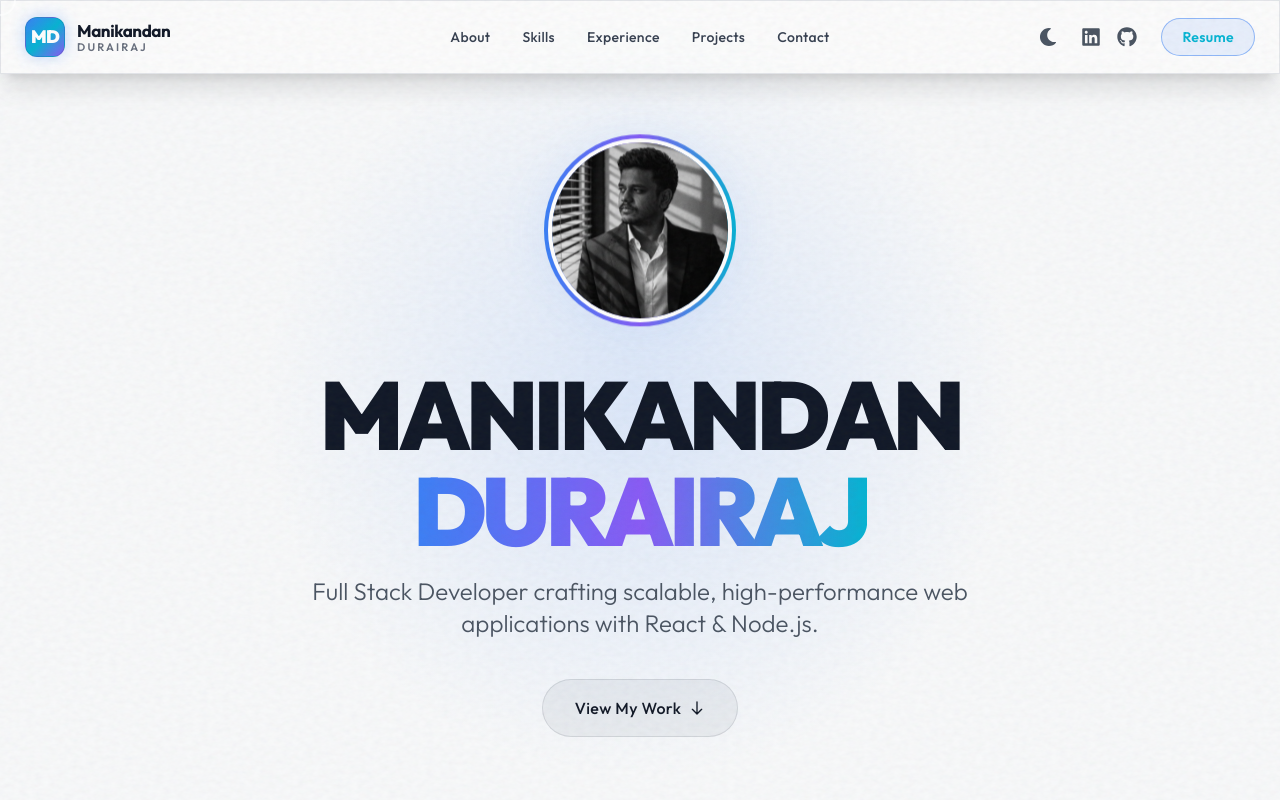
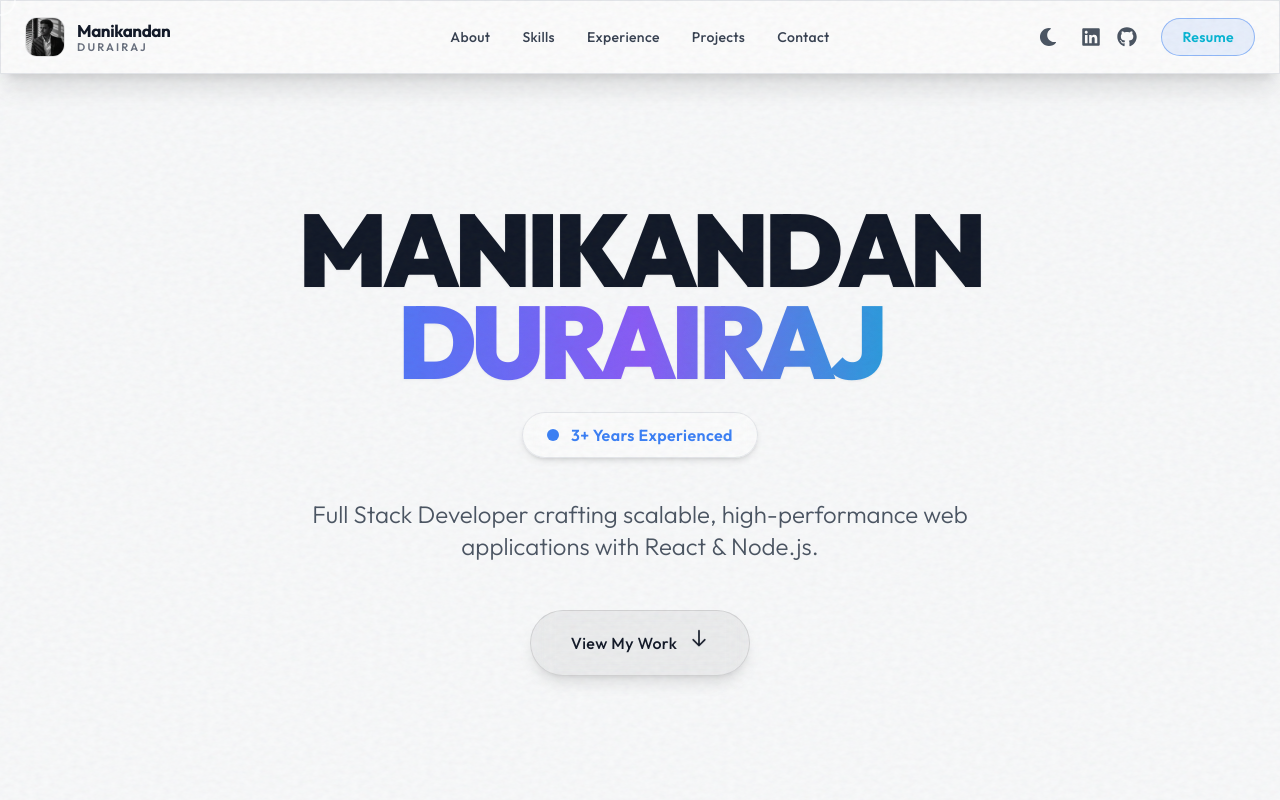
Before and after one commit to Manikandan-code-source/My-Website, a Next.js app: page / in a window 1280 px wide. Shown: the top 800 px of the page. Built offline with nearby package versions, Linux system fonts and the light colour scheme.

Commit message:
UI changes

```diff
--- a/src/components/Hero.jsx
+++ b/src/components/Hero.jsx
@@ -1,5 +1,4 @@
 import React, { useRef } from 'react';
-import Image from 'next/image';
 import { useGSAP } from '@gsap/react';
 import { gsap as gs } from 'gsap';
 
@@ -8,71 +7,77 @@ const Hero = () => {
 
   useGSAP(() => {
     const tl = gs.timeline();
-    tl.from('.hero-avatar', {
-      scale: 0,
+
+    // Animate the main dramatic text
+    tl.from('.cinematic-text span', {
+      y: 120,
+      opacity: 0,
+      duration: 1.5,
+      stagger: 0.15,
+      ease: 'power4.out',
+      clipPath: 'inset(100% 0% 0% 0%)'
+    })
+    .from('.cinematic-badge', {
+      y: 20,
+      scale: 0.9,
+      opacity: 0,
+      duration: 0.8,
+      ease: 'back.out(1.5)'
+    }, "-=1")
+    .from('.hero-subtitle', {
+      y: 30,
       opacity: 0,
       duration: 1,
-      ease: 'back.out(1.5)',
-    })
-    .from('.hero-text', {
-      y: 100,
-      opacity: 0,
-      duration: 1,
-      stagger: 0.2,
-      ease: 'power4.out',
-    }, "-=0.5")
-    .from('.hero-subtitle', {
+      ease: 'power3.out'
+    }, "-=0.6")
+    .from('.hero-btn', {
+      scale: 0.9,
       y: 20,
       opacity: 0,
       duration: 0.8,
       ease: 'power3.out'
-    }, "-=0.5")
-    .from('.hero-btn', {
-      scale: 0.8,
-      opacity: 0,
-      duration: 0.5,
-      ease: 'back.out(1.7)'
-    }, "-=0.3");
+    }, "-=0.8");
 
-    // Add subtle floating animation to the avatar
-    gs.to('.hero-avatar-img', {
-      y: -15,
-      duration: 2,
-      repeat: -1,
-      yoyo: true,
-      ease: 'power1.inOut'
-    });
   }, { scope: container });
 
   return (
-    <section id="hero" className="min-h-screen flex items-center justify-center pt-32 md:pt-20 relative" ref={container}>
-      <div className="absolute inset-0 z-0 bg-[radial-gradient(circle_at_center,rgba(59,130,246,0.15),transparent_50%)]"></div>
-      <div className="container mx-auto px-6 relative z-10 text-center">
-        <div className="hero-avatar mb-8 flex justify-center">
-          <div className="relative w-40 h-40 md:w-48 md:h-48 rounded-full p-1 bg-gradient-to-r from-accent-blue via-accent-purple to-accent-cyan hero-avatar-img">
-            <Image
-              src="/my pic.jpg"
-              alt="Manikandan Durairaj"
-              width={192}
-              height={192}
-              className="w-full h-full object-cover rounded-full border-4 border-white dark:border-dark-900"
-            />
-            <div className="absolute inset-0 rounded-full bg-accent-blue/20 blur-xl -z-10 animate-pulse"></div>
-          </div>
+    <section id="hero" className="min-h-screen flex items-center justify-center pt-32 md:pt-20 relative overflow-x-clip bg-gray-50 dark:bg-dark-900 transition-colors duration-300" ref={container}>
+
+      {/* Aurora Ambient Background (Dark Mode Only) */}
+      <div className="absolute inset-0 z-0 hidden dark:flex items-center justify-center pointer-events-none opacity-70">
+        <div className="absolute w-[80vw] h-[80vw] md:w-[40vw] md:h-[40vw] rounded-full bg-accent-blue/40 mix-blend-screen blur-[80px] md:blur-[120px] animate-aurora-1"></div>
+        <div className="absolute w-[70vw] h-[70vw] md:w-[35vw] md:h-[35vw] rounded-full bg-accent-purple/40 mix-blend-screen blur-[80px] md:blur-[120px] animate-aurora-2 translate-x-1/4"></div>
+        <div className="absolute w-[65vw] h-[65vw] md:w-[30vw] md:h-[30vw] rounded-full bg-accent-cyan/40 mix-blend-screen blur-[80px] md:blur-[120px] animate-aurora-3 -translate-x-1/4 translate-y-1/4"></div>
+      </div>
+
+      <div className="container mx-auto px-6 relative z-10 text-center flex flex-col items-center">
+
+        {/* Massive Typography */}
+        <h1 className="cinematic-text flex flex-col text-[14vw] sm:text-[12vw] md:text-[10vw] lg:text-[8vw] font-black tracking-tighter leading-[0.9] mb-6 uppercase drop-shadow-sm dark:drop-shadow-2xl">
+          <span style={{ clipPath: 'inset(0 0 0 0)' }} className="text-gray-900 dark:text-white">Manikandan</span>
+          <span style={{ clipPath: 'inset(0 0 0 0)' }} className="text-transparent bg-clip-text bg-gradient-to-r from-accent-blue via-accent-purple to-accent-cyan">Durairaj</span>
+        </h1>
+
+        {/* Experience Badge */}
+        <div className="cinematic-badge mb-10 px-6 py-2.5 rounded-full border border-gray-200 dark:border-accent-blue/30 bg-white/50 dark:bg-accent-blue/10 text-accent-blue dark:text-accent-cyan font-semibold tracking-wide flex items-center gap-3 backdrop-blur-md shadow-md dark:shadow-[0_0_20px_rgba(59,130,246,0.2)]">
+          <span className="relative flex h-3 w-3">
+            <span className="animate-ping absolute inline-flex h-full w-full rounded-full bg-accent-blue dark:bg-accent-cyan opacity-75"></span>
+            <span className="relative inline-flex rounded-full h-3 w-3 bg-accent-blue dark:bg-accent-cyan"></span>
+          </span>
+          3+ Years Experienced
         </div>
-        <h1 className="text-4xl sm:text-5xl md:text-8xl font-black tracking-tighter mb-4 overflow-hidden">
-          <div className="hero-text inline-block">MANIKANDAN</div><br />
-          <div className="hero-text inline-block text-gradient">DURAIRAJ</div>
-        </h1>
-        <p className="hero-subtitle text-lg sm:text-xl md:text-2xl text-gray-600 dark:text-gray-400 font-light mb-10 max-w-2xl mx-auto px-4 md:px-0">
+
+        <p className="hero-subtitle text-lg sm:text-xl md:text-2xl text-gray-600 dark:text-gray-400 font-light mb-12 max-w-2xl mx-auto px-4 md:px-0">
           Full Stack Developer crafting scalable, high-performance web applications with React & Node.js.
         </p>
+
         <div className="hero-btn">
-          <a href="#projects" className="px-8 py-4 bg-gray-900/5 hover:bg-gray-900/10 dark:bg-white/10 dark:hover:bg-white/20 border border-gray-900/10 dark:border-white/20 rounded-full transition-all text-gray-900 dark:text-white font-medium tracking-wide inline-flex items-center gap-2">
+          <a href="#projects" className="px-10 py-5 bg-black/5 hover:bg-black/10 dark:bg-white/10 dark:hover:bg-white/20 border border-black/10 dark:border-white/20 backdrop-blur-md rounded-full transition-all text-gray-900 dark:text-white font-medium tracking-wide inline-flex items-center gap-3 shadow-lg dark:shadow-[0_0_30px_rgba(255,255,255,0.05)] dark:hover:shadow-[0_0_40px_rgba(255,255,255,0.1)]">
             View My Work
-            <svg className="w-4 h-4" fill="none" stroke="currentColor" viewBox="0 0 24 24"><path strokeLinecap="round" strokeLinejoin="round" strokeWidth="2" d="M19 14l-7 7m0 0l-7-7m7 7V3"></path></svg>
+            <svg className="w-5 h-5 animate-bounce" fill="none" stroke="currentColor" viewBox="0 0 24 24"><path strokeLinecap="round" strokeLinejoin="round" strokeWidth="2" d="M19 14l-7 7m0 0l-7-7m7 7V3"></path></svg>
           </a>
         </div>
+
       </div>
     </section>
   );
--- a/src/components/Navbar.jsx
+++ b/src/components/Navbar.jsx
@@ -1,11 +1,13 @@
 "use client";
 
 import React, { useState, useEffect } from 'react';
+import Image from 'next/image';
 import { FaLinkedin, FaGithub, FaSun, FaMoon, FaBars, FaTimes } from 'react-icons/fa';
 import { useTheme } from 'next-themes';
 
 const Navbar = () => {
   const [isResumeOpen, setIsResumeOpen] = useState(false);
+  const [isPictureOpen, setIsPictureOpen] = useState(false);
   const [isMobileMenuOpen, setIsMobileMenuOpen] = useState(false);
   const { theme, setTheme } = useTheme();
   const [mounted, setMounted] = useState(false);
@@ -19,11 +21,19 @@ const Navbar = () => {
       <nav className="fixed top-0 left-0 w-full z-50 glass dark:border-b dark:border-white/10 bg-white/70 dark:bg-dark-900/50 backdrop-blur-md">
         <div className="container mx-auto px-6 py-4 flex items-center justify-between relative">
           <a href="#" className="flex items-center gap-3 group relative z-10">
-            {/* Monogram Icon */}
-            <div className="w-10 h-10 rounded-xl bg-gradient-to-br from-accent-blue via-accent-cyan to-accent-purple flex items-center justify-center shadow-[0_0_15px_rgba(59,130,246,0.3)] dark:shadow-[0_0_15px_rgba(59,130,246,0.4)] group-hover:shadow-[0_0_25px_rgba(59,130,246,0.5)] dark:group-hover:shadow-[0_0_25px_rgba(59,130,246,0.6)] group-hover:-translate-y-0.5 transition-all duration-300 relative overflow-hidden border border-black/10 dark:border-white/10">
-              <div className="absolute inset-0 bg-white/20 translate-y-full group-hover:translate-y-0 transition-transform duration-300 ease-out"></div>
-              <span className="font-black text-white tracking-tighter text-lg z-10">MD</span>
-            </div>
+            {/* Avatar Icon */}
+            <button
+              onClick={(e) => { e.preventDefault(); setIsPictureOpen(true); }}
+              className="w-10 h-10 rounded-xl flex items-center justify-center group-hover:-translate-y-0.5 transition-all duration-300 relative overflow-hidden border border-black/10 dark:border-white/10"
+            >
+              <Image
+                src="/my pic.jpg"
+                alt="Manikandan Durairaj"
+                width={40}
+                height={40}
+                className="w-full h-full object-cover group-hover:scale-110 transition-transform duration-500"
+              />
+            </button>
 
             {/* Full Name Typography */}
             <div className="flex flex-col justify-center">
@@ -129,6 +139,33 @@ const Navbar = () => {
           </div>
         </div>
       )}
+
+      {/* Picture Viewer Modal Overlay */}
+      {isPictureOpen && (
+        <div
+          className="fixed inset-0 z-[100] flex items-center justify-center bg-black/80 backdrop-blur-md p-4 animate-in fade-in duration-300 cursor-pointer"
+          onClick={() => setIsPictureOpen(false)}
+        >
+          <button
+            onClick={() => setIsPictureOpen(false)}
+            className="absolute top-6 right-6 w-12 h-12 flex items-center justify-center rounded-full bg-white/10 hover:bg-white/20 text-white transition-colors"
+          >
+            <FaTimes size={24} />
+          </button>
+
+          <div
+            className="relative w-[90vw] max-w-[500px] aspect-square rounded-2xl overflow-hidden shadow-[0_0_50px_rgba(0,0,0,0.5)] cursor-default"
+            onClick={(e) => e.stopPropagation()}
+          >
+            <Image
+              src="/my pic.jpg"
+              alt="Manikandan Durairaj Full Picture"
+              fill
+              className="object-cover"
+            />
+          </div>
+        </div>
+      )}
     </>
   );
 };
--- a/src/index.css
+++ b/src/index.css
@@ -20,4 +20,21 @@
   .text-gradient {
     @apply bg-clip-text text-transparent bg-gradient-to-r from-accent-blue via-accent-purple to-accent-cyan;
   }
+
+  @keyframes aurora-1 {
+    0%, 100% { transform: translateY(0) scale(1); opacity: 0.5; }
+    50% { transform: translateY(-50px) scale(1.2); opacity: 0.8; }
+  }
+  @keyframes aurora-2 {
+    0%, 100% { transform: translateY(0) scale(1); opacity: 0.5; }
+    50% { transform: translateY(50px) scale(0.9); opacity: 0.7; }
+  }
+  @keyframes aurora-3 {
+    0%, 100% { transform: translateX(0) scale(1); opacity: 0.5; }
+    50% { transform: translateX(50px) scale(1.1); opacity: 0.8; }
+  }
+
+  .animate-aurora-1 { animation: aurora-1 12s ease-in-out infinite; }
+  .animate-aurora-2 { animation: aurora-2 16s ease-in-out infinite reverse; }
+  .animate-aurora-3 { animation: aurora-3 14s ease-in-out infinite; }
 }
```
